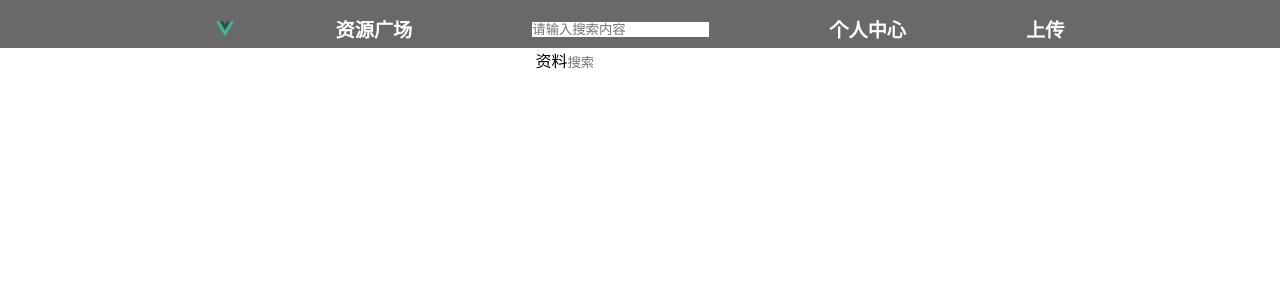
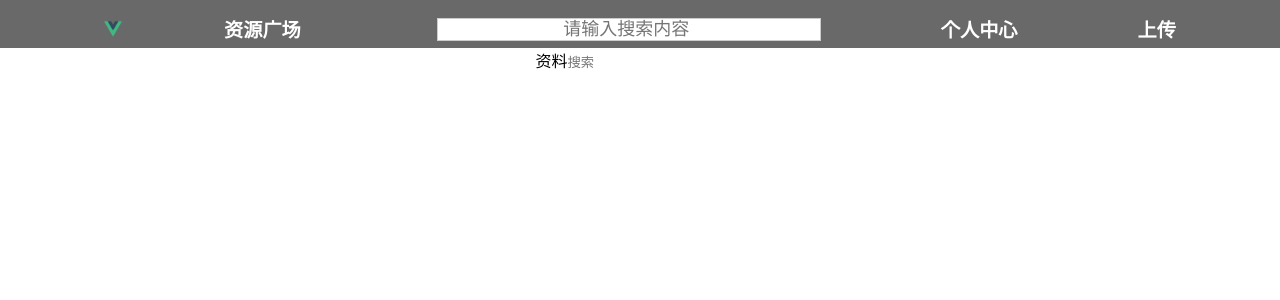
Before and after one commit to forFishbonein/data-management, a Vue app in the folder DataManagementFrontend/IMIS-Frontend/: page / in a window 1280 px wide. Shown: the top 300 px of the page. Built offline with nearby package versions, Linux system fonts and the light colour scheme.

Commit message:
教师主页的导航

```diff
--- a/DataManagementFrontend/IMIS-Frontend/src/components/TeacherNav_.vue
+++ b/DataManagementFrontend/IMIS-Frontend/src/components/TeacherNav_.vue
@@ -70,12 +70,10 @@ nav .el-menu-search {
   font-size: larger;
   font-weight: bold;
 }
-nav.searchInput {
-  width: 100px;
-  margin-top: .5rem;
+nav .searchInput {
+  width: 400px;
   margin-left: 4%;
-  margin-right: 4%;
-  line-height: 2rem;
+  line-height: 1rem;
   border:#ccc 1px solid;
   text-align: center;
   font-size: 18px;
@@ -96,7 +94,6 @@ nav .el-menu-center {
 }
 
 nav .el-menu-center:hover {
-  /* background-color: darkgray; */
   border-bottom: solid 2px;
   border-bottom-color: rgb(18, 17, 17);
   height: 48px;
@@ -118,8 +115,6 @@ nav .el-menu-push {
 }
 nav .el-menu-push:hover {
   background-color: darkgray;
-   /*  border-bottom: solid 2px;
-  border-bottom-color: rgb(18, 17, 17); */
   height: 48px;
 }
 
```
